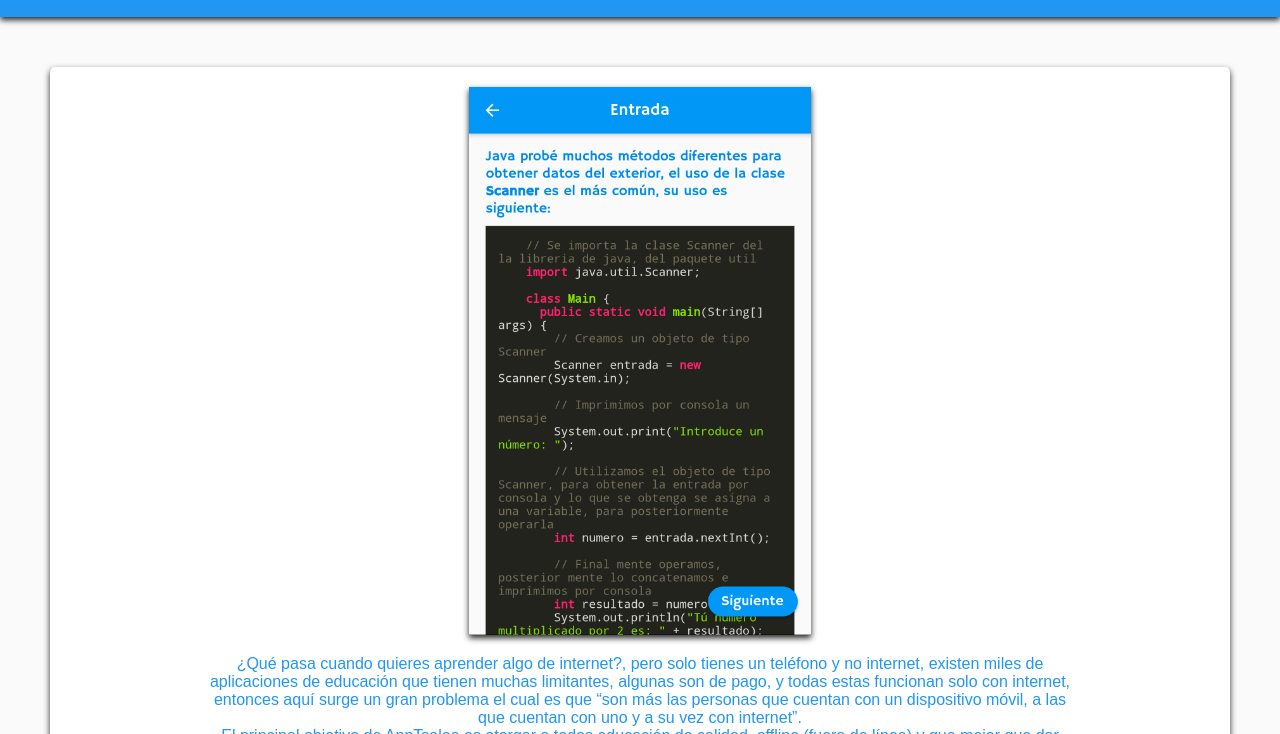
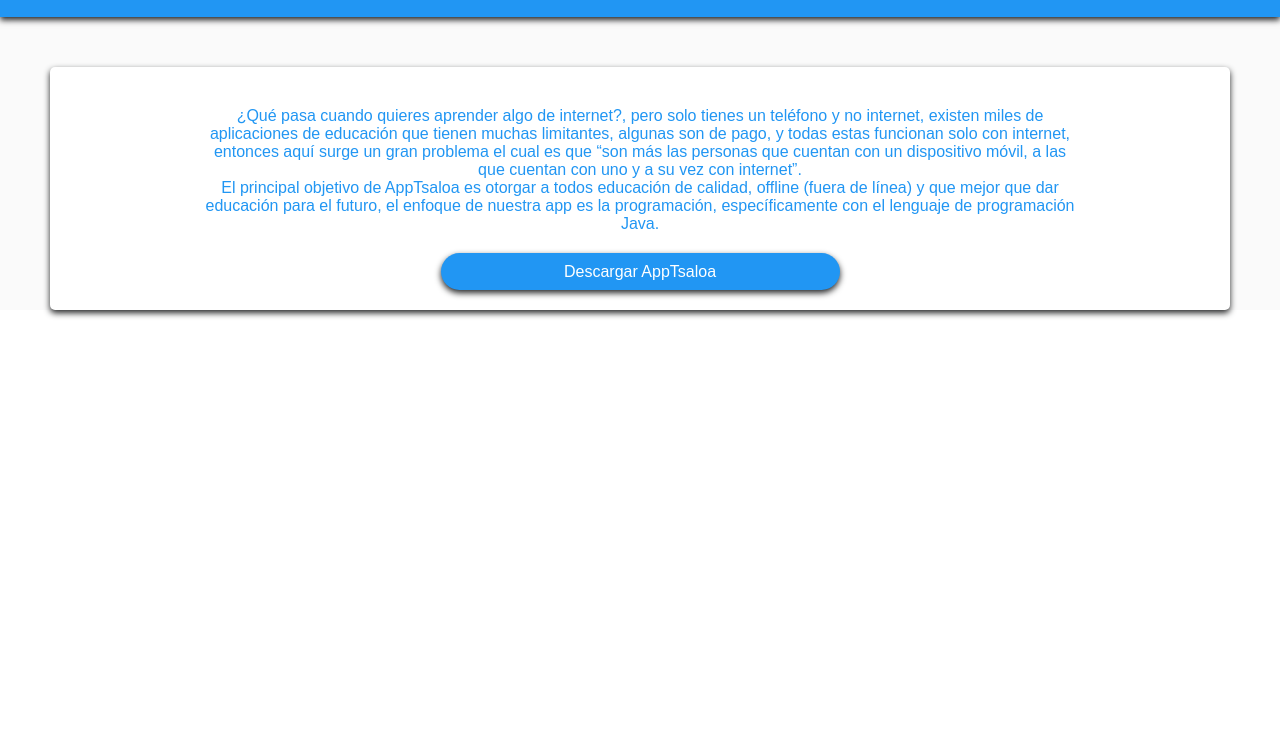
Before and after one commit to AppTsaloa/web, a plain HTML site: page index.html in a window 1280 px wide. Shown: the part 66-800 px from the top of the page. Drawn offline with nearby package versions, Linux system fonts and the light colour scheme; a web font is replaced by a local one.

Commit message:
Good Web

```diff
--- a/index.html
+++ b/index.html
@@ -19,9 +19,6 @@
 	</header>
 	<main>
 		<div class="main animate__animated animate__fadeInDown">
-			<div class="div-img">
-				<img src="img.png" alt="" class="img">
-			</div>
 			<div class="text">
 				<p>¿Qué pasa cuando quieres aprender algo de internet?, pero solo tienes un teléfono y no internet, existen miles de aplicaciones de educación que tienen muchas limitantes, algunas son de pago, y todas estas funcionan solo con internet, entonces aquí surge un gran problema el cual es que “son más las personas que cuentan con un dispositivo móvil, a las que cuentan con uno y a su vez con internet”.<br>El principal objetivo de AppTsaloa es otorgar a todos educación de calidad, offline (fuera de línea) y que mejor que dar educación para el futuro, el enfoque de nuestra app es la programación, específicamente con el lenguaje de programación Java.</p>
 			</div>
```
